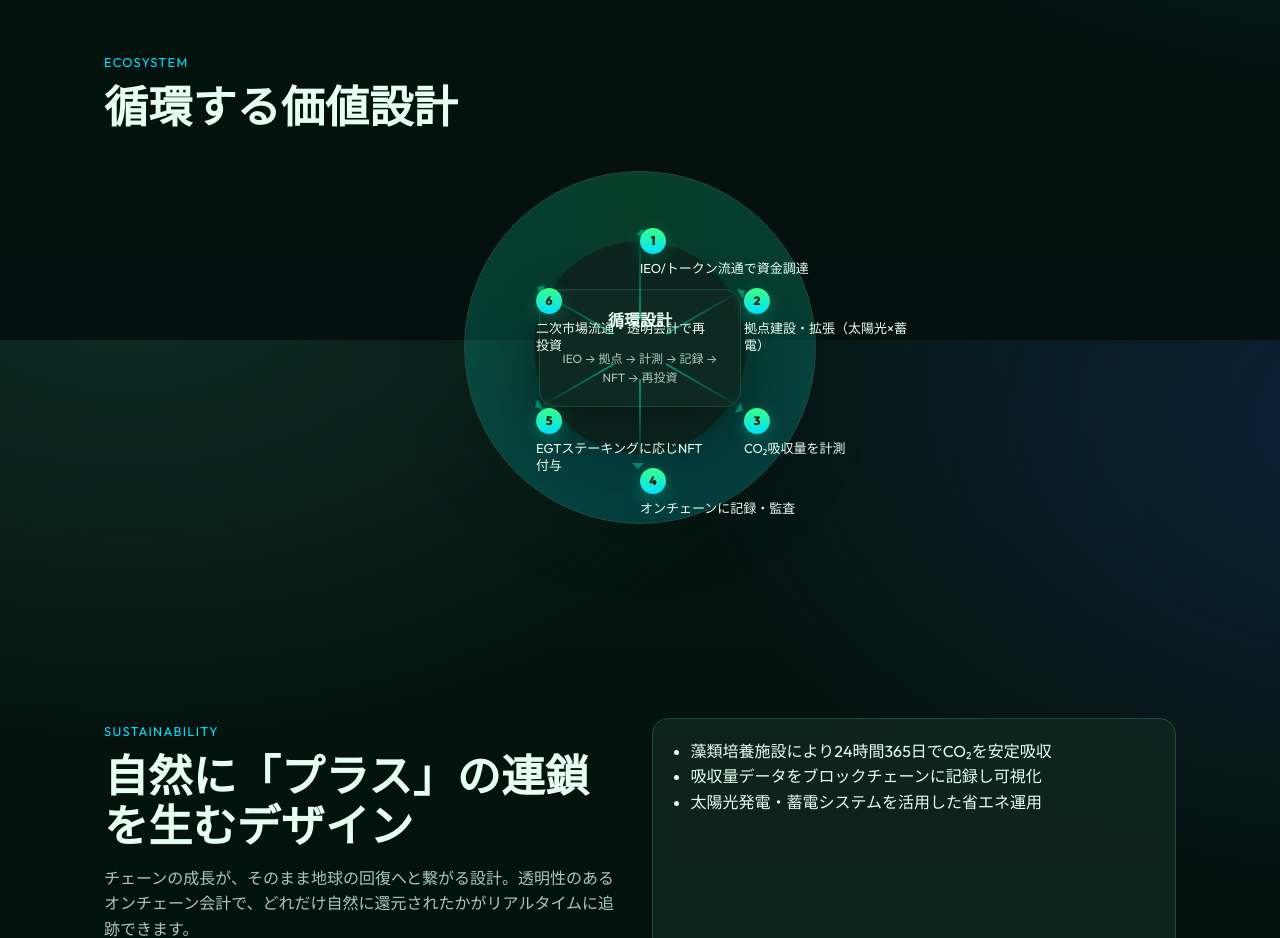
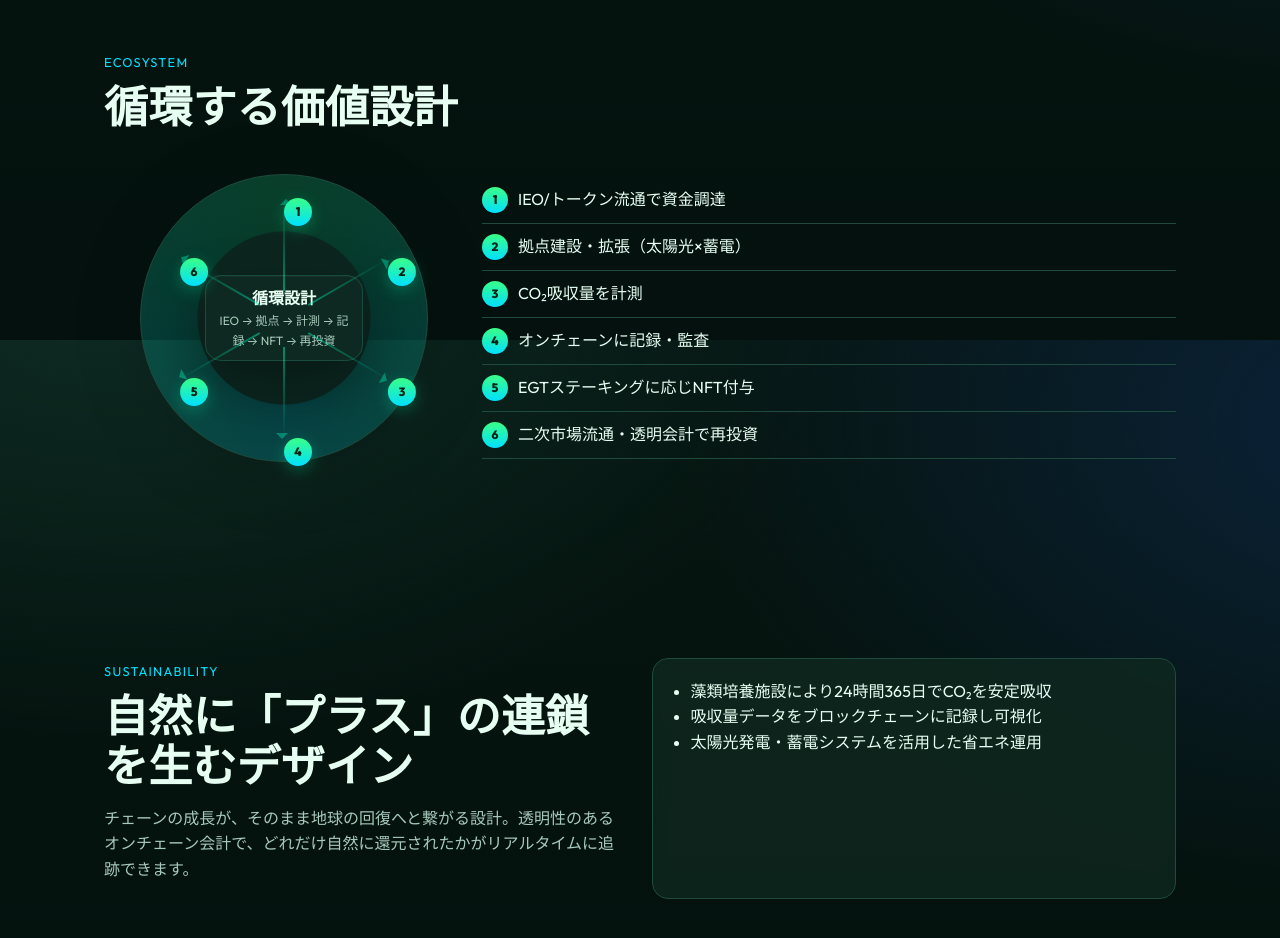
Before and after one commit to Rio2Ryo/codex, an Astro site: page / in a window 1280 px wide. Shown: the part 3660-4598 px from the top of the page. Built offline with nearby package versions, Linux system fonts and the light colour scheme; Astro itself is replaced by a stand-in of ours.

Commit message:
ux: circular flow = ring + side list; mobile shows list only; fixes overflow/overlap

```diff
--- a/src/components/CycleDiagram.astro
+++ b/src/components/CycleDiagram.astro
@@ -3,18 +3,18 @@ interface Props { steps: string[]; center?: string }
 const { steps, center = '循環設計' } = Astro.props as Props;
 const radius = 120;
 ---
-<div class="cycle" style={`--r:${radius}px`}>
+<div class="cycle-wrap">
+  <div class="cycle" style={`--r:${radius}px`} aria-hidden="true">
     <div class="ring"></div>
     <div class="center">
       <strong>{center}</strong>
       <div class="muted" style="font-size:12px">IEO → 拠点 → 計測 → 記録 → NFT → 再投資</div>
     </div>
-  {steps.map((s, i) => {
-    const ang = (360/steps.length) * i - 90; // start at top
+    {steps.map((_, i) => {
+      const ang = (360/steps.length) * i - 90;
       return (
-      <div class="node reveal" style={`--ang:${ang}deg`}>
+        <div class="node" style={`--ang:${ang}deg`}>
           <div class="badge">{i+1}</div>
-        <div class="label">{s}</div>
         </div>
       );
     })}
@@ -32,25 +32,26 @@ const radius = 120;
       </li>
     ))}
   </ol>
+</div>
 
 <style is:global>
-.cycle{ position:relative; width:min(420px, 92vw); aspect-ratio:1/1; margin:auto }
-.cycle .ring{ position:absolute; inset:8%; border-radius:50%; background: radial-gradient(closest-side, #0c261f 60%, transparent 61%), conic-gradient(from 0deg, #1dfaa033, #00e0ff33, #1dfaa033); border:1px solid var(--outline); filter: drop-shadow(0 10px 30px #0008) }
-.cycle .center{ position:absolute; inset:36% 26%; display:grid; place-items:center; text-align:center; padding:10px; border-radius:16px; background:#0f2a22cc; border:1px solid #184c3d; box-shadow: var(--shadow) }
-.cycle .node{ position:absolute; left:50%; top:50%; transform: rotate(var(--ang)) translate(var(--r)) rotate(calc(var(--ang) * -1)); width: 42%; }
-.cycle .node .badge{ width:26px; height:26px; border-radius:999px; background: linear-gradient(180deg, var(--accent), var(--accent-2)); color:#042315; display:grid; place-items:center; font-weight:800; box-shadow: 0 4px 16px #00ffab44; font-size:12px }
-.cycle .node .label{ margin-top:6px; font-size: 13px; line-height:1.35 }
-.cycle .arrow{ position:absolute; left:50%; top:50%; width: calc(var(--r) - 30px); height:2px; background: linear-gradient(90deg, #00ffc2, transparent); transform-origin:left center; transform: rotate(var(--ang)) translateX(30px); opacity:.5 }
+.cycle-wrap{ display:grid; grid-template-columns: 1fr; gap:18px }
+@media (min-width: 900px){ .cycle-wrap{ grid-template-columns: 360px 1fr; align-items:center } }
+
+.cycle{ position:relative; width:min(360px, 90vw); aspect-ratio:1/1; margin:auto }
+.cycle .ring{ position:absolute; inset:10%; border-radius:50%; background: radial-gradient(closest-side, #0c261f 60%, transparent 61%), conic-gradient(from 0deg, #1dfaa033, #00e0ff33, #1dfaa033); border:1px solid var(--outline); filter: drop-shadow(0 10px 30px #0008) }
+.cycle .center{ position:absolute; inset:38% 28%; display:grid; place-items:center; text-align:center; padding:10px; border-radius:16px; background:#0f2a22cc; border:1px solid #184c3d; box-shadow: var(--shadow) }
+.cycle .node{ position:absolute; left:50%; top:50%; transform: rotate(var(--ang)) translate(var(--r)) rotate(calc(var(--ang) * -1)); width: 0 }
+.cycle .badge{ width:28px; height:28px; border-radius:999px; background: linear-gradient(180deg, var(--accent), var(--accent-2)); color:#042315; display:grid; place-items:center; font-weight:800; box-shadow: 0 4px 16px #00ffab44; font-size:12px }
+.cycle .arrow{ position:absolute; left:50%; top:50%; width: calc(var(--r) - 28px); height:2px; background: linear-gradient(90deg, #00ffc2, transparent); transform-origin:left center; transform: rotate(var(--ang)) translateX(28px); opacity:.45 }
 .cycle .arrow::after{ content:""; position:absolute; right:-6px; top:-3px; border:6px solid transparent; border-left-color:#00ffc2; opacity:.8 }
 
-/* Responsive fallback: list */
-.cycle-list{ display:none; margin:0; padding:0; }
+.cycle-list{ margin:0; padding:0; }
 .cycle-list li{ list-style:none; display:flex; gap:10px; align-items:flex-start; padding:10px 0; border-bottom:1px solid var(--outline) }
 .cycle-list .n{ display:inline-grid; place-items:center; min-width:26px; height:26px; border-radius:999px; background: linear-gradient(180deg, var(--accent), var(--accent-2)); color:#042315; font-weight:800; font-size:12px }
-.cycle-list .t{ flex:1 }
+.cycle-list .t{ flex:1; line-height:1.5 }
 
-@media (max-width: 760px){
+@media (max-width: 899px){
   .cycle{ display:none }
-  .cycle-list{ display:block }
 }
 </style>
```
Lines whose indentation alone changed are shown as unchanged.
